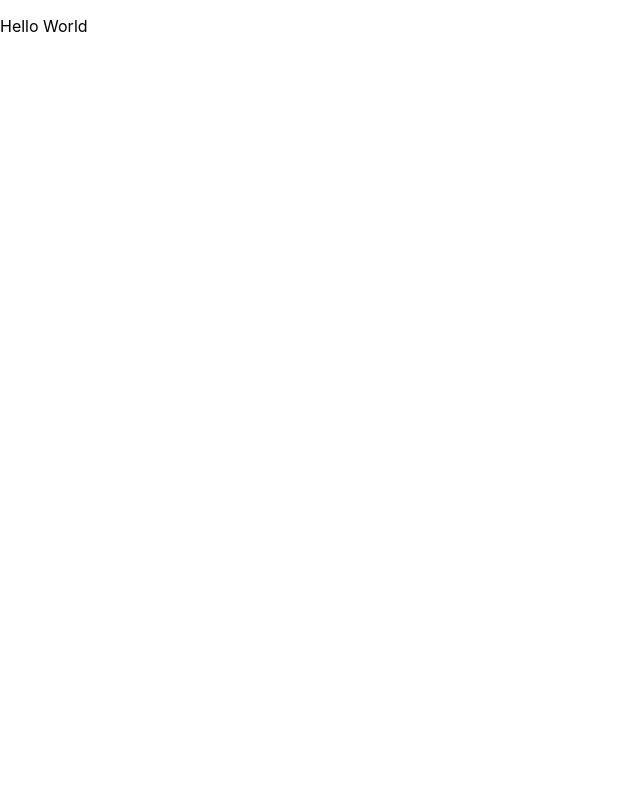
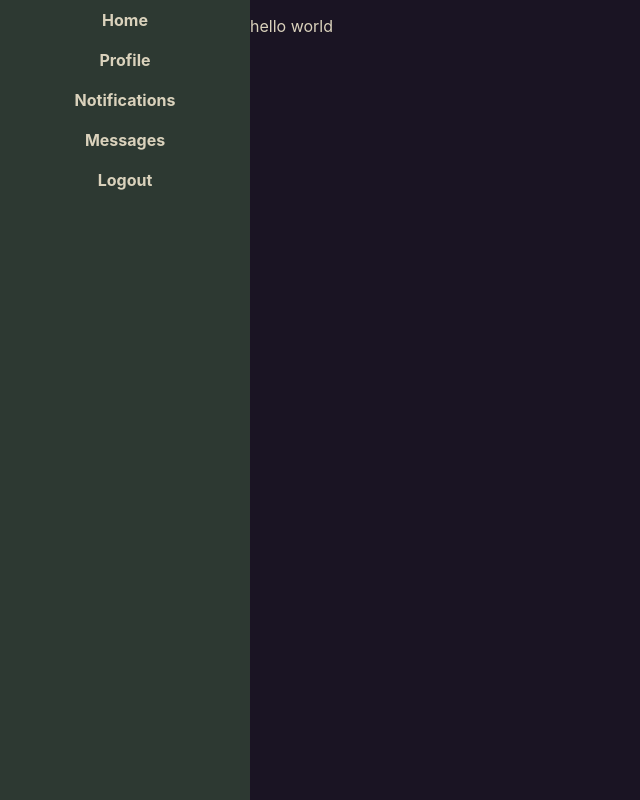
Before and after one commit to BlakeVelemirovich/odinwitter-frontend, a React (Create React App) app: page /profile in a window 1280 px wide. Shown: the whole page, without its empty margins (0-640 px from the left). Built offline with nearby package versions, Linux system fonts and the light colour scheme.

Commit message:
Basic side bar component implemented

```diff
--- a/src/App.js
+++ b/src/App.js
@@ -1,10 +1,12 @@
-import logo from './logo.svg';
 import './App.scss';
+import SideBar from './components/SideBar';
+import Message from './components/Message';
 
 function App() {
   return (
-    <div className="App">
-      <p>Hello World</p>
+    <div className='app'>
+      <SideBar />
+      <Message />
     </div>
   );
 }
--- a/src/App.scss
+++ b/src/App.scss
@@ -1 +1,2 @@
-@import './scss/index.scss';
+@import './scss/Main.scss';
+@import './scss/Sidebar.scss';
--- /dev/null
+++ b/src/components/Message.js
@@ -0,0 +1,8 @@
+const Message = () => {
+
+    return (
+        <p>hello world</p>
+    );
+}
+
+export default Message;
--- /dev/null
+++ b/src/components/SideBar.js
@@ -0,0 +1,17 @@
+const SideBar = () => {
+  const links = ['Home', 'Profile', 'Notifications', 'Messages', 'Logout'];
+
+  return (
+    <div className="side-bar">
+      <ul>
+        {links.map((link, index) => (
+          <li key={index}>
+            <a href="http://localhost:3000/">{link}</a>
+          </li>
+        ))}
+      </ul>
+    </div>
+  );
+};
+
+export default SideBar;
--- a/src/scss/index.scss
+++ b/src/scss/Main.scss
@@ -1,4 +1,10 @@
+$background-colour: #1a1423;
+$modal-background-colour: #2d3932;
+$font-colour: #dad2bc;
+
 body {
+  background-color: $background-colour;
+  color: $font-colour;
   margin: 0;
   font-family: -apple-system, BlinkMacSystemFont, 'Segoe UI', 'Roboto', 'Oxygen',
     'Ubuntu', 'Cantarell', 'Fira Sans', 'Droid Sans', 'Helvetica Neue',
@@ -11,3 +17,7 @@ code {
   font-family: source-code-pro, Menlo, Monaco, Consolas, 'Courier New',
     monospace;
 }
+
+.app {
+  display: flex;
+}
--- /dev/null
+++ b/src/scss/Sidebar.scss
@@ -0,0 +1,26 @@
+.side-bar {
+    width: 250px;
+    height: 100vh;
+    background-color: $modal-background-colour;
+    text-align: center;
+
+    ul {
+      list-style-type: none;
+      padding: 0;
+      margin: 0;
+
+      li {
+        padding: 10px;
+
+        a {
+          text-decoration: none;
+          font-weight: bold;
+          color: inherit;
+
+          &:hover {
+            color: #007bff;
+          }
+        }
+      }
+    }
+  }
```
